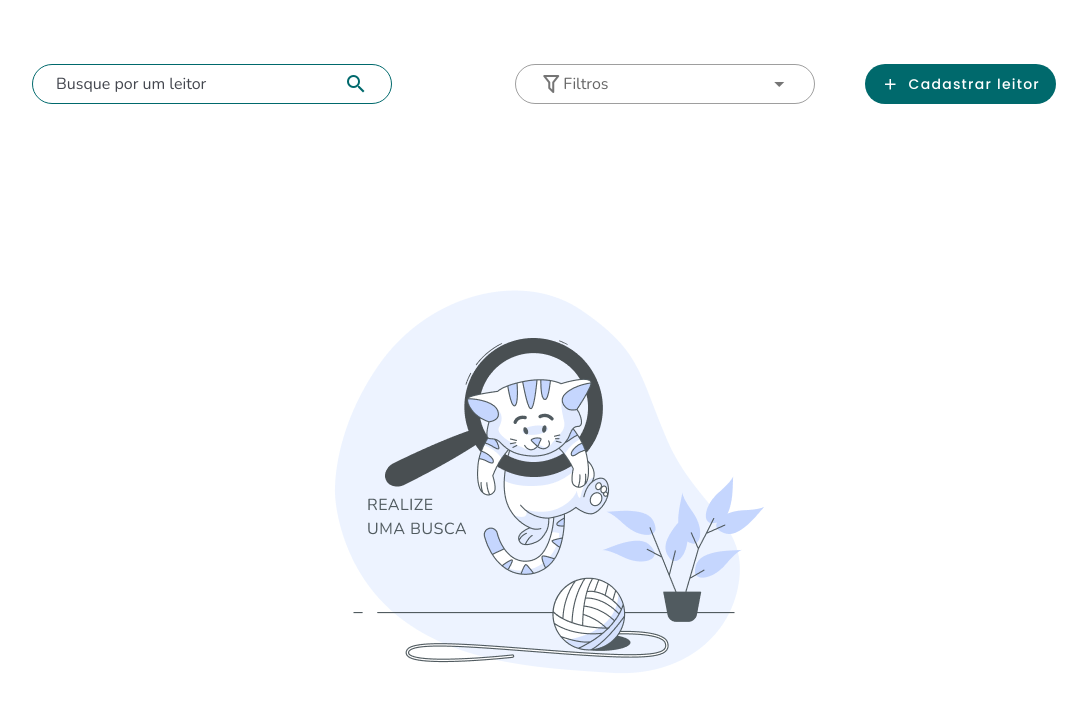
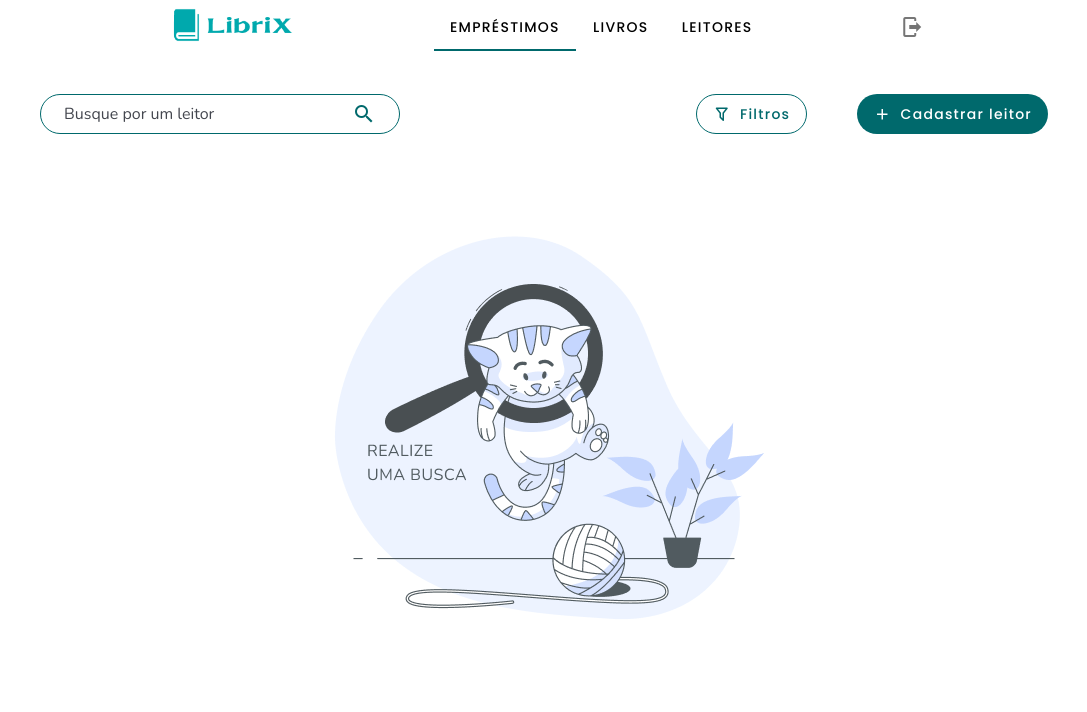
Before and after one commit to nes-facom/front-end, a Vue app: page /leitores in a window 1280 px wide. Shown: the top 712 px of the page, without its empty margins (96-1183 px from the left). Built offline with nearby package versions, Linux system fonts and the light colour scheme; sample sign-in values are in the browser's storage.

Commit message:
feat: visual da tela leitores finalizada

```diff
--- a/src/components/BotaoPadrao.vue
+++ b/src/components/BotaoPadrao.vue
@@ -29,6 +29,13 @@
             :type="type"
             v-if="outlined"
         >
+            <v-icon
+                v-if="icon"
+                dark
+                left
+            >
+                {{ icon }}
+            </v-icon>
             {{ conteudo }}
         </v-btn>
     </div>
--- /dev/null
+++ b/src/components/CardLeitor.vue
@@ -0,0 +1,57 @@
+<template>
+    <div class="card-leitor">
+        <span class="span1"> {{ conteudo.nome }} </span>
+        <span class="span2" v-if="conteudo.serie"> {{ conteudo.serie }} </span>
+        <span class="span2" v-if="conteudo.disciplina"> {{ conteudo.disciplina }} </span>
+        <span class="span3"> {{ conteudo.tipo }} </span>
+    </div>
+</template>
+
+<script>
+
+export default {
+    props: {
+        conteudo: {
+            type: Object,
+            required: true
+        }
+    }
+}
+
+</script>
+
+<style scoped>
+
+span {
+    font: var(--body-large);
+    color: var(--on-surface);
+}
+
+.card-leitor {
+    display: grid;
+    grid-template-columns: 1fr 1fr 1fr;
+
+    width: 100%;
+    max-width: 100.8rem;
+    height: 6rem;
+
+    background-color: var(--surface);
+    border-radius: 1.2rem;
+    border: 0.1rem solid var(--outline-variant);
+}
+
+.span1 {
+    display: flex;
+    justify-content: flex-start;
+    align-items: center;
+    padding-left: 1.6rem;
+}
+
+.span2, .span3 {
+    display: flex;
+    justify-content: center;
+    align-items: center;
+}
+
+
+</style>
--- a/src/components/FiltroLeitor.vue
+++ b/src/components/FiltroLeitor.vue
@@ -1,6 +1,6 @@
 <template lang="">
     <div data-app>
-        <v-select
+        <!-- <v-select
             data-cy="filtro-seletor"
             dense
             hide-details
@@ -11,16 +11,30 @@
             rounded
             v-model="filtros"
             :items="opcoes"
-        ></v-select>
+        ></v-select> -->
+        <BotaoPadrao
+            conteudo="Filtros"
+            type="button"
+            icon="mdi-filter-outline"
+            outlined
+        >
+        </BotaoPadrao>
     </div>
 </template>
 <script>
+import BotaoPadrao from '@/components/BotaoPadrao.vue'
+
 export default {
     data() {
         return {
+            filtros: [],
             opcoes: ['discente', 'docente']
         }
     },
+
+    components: {
+        BotaoPadrao
+    }
 }
 </script>
 <style scoped>
--- a/src/components/ListaDeLeitores.vue
+++ b/src/components/ListaDeLeitores.vue
@@ -1,14 +1,47 @@
 <template>
-    <div>
-        <img src="@/assets/images/realize-uma-busca.png" alt="um gato prenduraod numa lupa com o texto `realize uma busca` ao lado dele">
+    <div id="lista-leitores-wrapper">
+        <img v-if="busca === ''"
+        src="@/assets/images/realize-uma-busca.png" alt="Um gato prendurado numa lupa com o texto `realize uma busca` ao lado dele">
+        <div
+        id="head-wrapper"
+        v-if="busca !== '' && arrayRequest.length > 0">
+            <span class="span1"> Nome </span>
+            <span class="span2"> Série/Disciplina </span>
+            <span class="span3"> Tipo </span>
+        </div>
+        <div
+        id="lista-card-wrapper"
+        v-if="busca !== ''">
+            <CardLeitor
+            v-for="(leitor, index) in arrayRequest"
+            :key="index"
+            :conteudo="leitor"></CardLeitor>
+        </div>
+        <img v-if="busca !== '' && arrayRequest.length === 0"
+        src="@/assets/images/nenhum-resultado-encontrado.png" alt="Um fantasma com diversos morcegos em volta dele, ambos voando numa noite iluminada por uma lua. Com o texto abaixo deles escrito `Nenhum resultado encontrado`. ">
     </div>
 </template>
 
 <script>
 
+import CardLeitor from '@/components/CardLeitor.vue';
+
 export default {
+    data() {
+        return {
+            arrayRequest: [
 
+            ]
+        }
+    },
 
+    props: {
+        busca: '',
+    },
+
+    components: {
+        CardLeitor,
+    }
 }
 
 </script>
@@ -16,6 +49,56 @@ export default {
 
 <style scoped>
 
+#lista-leitores-wrapper {
+    display: flex;
+    flex-direction: column;
+    justify-content: center;
+    align-items: center;
 
+    gap: 3rem;
+
+    width: 100%;
+    max-width: 100.8rem;
+}
+
+span {
+    font: var(--title-medium);
+    color: var(--black);
+}
+
+#head-wrapper {
+    display: grid;
+    grid-template-columns: 1fr 1fr 1fr;
+
+    width: 100%;
+}
+
+#lista-card-wrapper {
+    display: flex;
+    flex-direction: column;
+    justify-content: center;
+    align-items: center;
+
+    gap: 1rem;
+
+    width: 100%;
+}
+
+.span1 {
+    display: flex;
+    justify-content: flex-start;
+    align-items: center;
+    padding-left: 1.6rem;
+}
+
+.span2, .span3 {
+    display: flex;
+    justify-content: center;
+    align-items: center;
+}
+
+img:nth-child(2) {
+    width: 40rem;
+}
 
 </style>
--- a/src/views/TelaCadastrarLeitores.vue
+++ b/src/views/TelaCadastrarLeitores.vue
@@ -450,7 +450,7 @@ span:first-child {
 
 #window {
   display: flex;
-  justify-content: start;
+  justify-content: flex-start;
   align-items: center;
 
   gap: 10rem;
--- a/src/views/TelaLeitores.vue
+++ b/src/views/TelaLeitores.vue
@@ -1,16 +1,16 @@
 <template>
     <div id="background">
         <div id="wrapper">
-            <!-- Header -->
+            <div id="wrapper-cabecalho">
+                <BarraDeNavegacao></BarraDeNavegacao>
                 <section id="acoes">
                     <BarraDeBusca
+                        class="acoes-item1"
                         conteudo="Busque por um leitor"
-                    @busca="realizarBusca"
+                        @busca="salvarQueryDeBusca"
                     ></BarraDeBusca>
-
-                <div id="botoes-direita">
+                    <div class="acoes-item2">
                         <FiltroLeitor
-                        :opcoes="filtrosLeitores"
                         ></FiltroLeitor>
                         <router-link to="/leitores/cadastrar">
                             <BotaoPadrao
@@ -21,15 +21,16 @@
                             </BotaoPadrao>
                         </router-link>
                     </div>
-
                 </section>
-            <ListaDeLeitores></ListaDeLeitores>
+            </div>
+            <ListaDeLeitores :busca="this.queryDeBusca"></ListaDeLeitores>
         </div>
     </div>
 </template>
 
 <script>
 
+import BarraDeNavegacao from '@/components/BarraDeNavegacao.vue';
 import BarraDeBusca from '@/components/BarraDeBusca.vue';
 import FiltroLeitor from '@/components/FiltroLeitor.vue';
 import BotaoPadrao from '@/components/BotaoPadrao.vue'
@@ -39,11 +40,12 @@ import ListaDeLeitores from '@/components/ListaDeLeitores.vue';
 export default {
     data() {
         return {
-            filtrosLeitores: ['discente', 'docente']
+            queryDeBusca: '',
         }
     },
 
     components: {
+        BarraDeNavegacao,
         BarraDeBusca,
         BotaoPadrao,
         FiltroLeitor,
@@ -51,9 +53,8 @@ export default {
     },
 
     methods: {
-        realizarBusca(query) {
-            // Lógica de pesquisa com o "query" recebido
-            // Atualize os resultados da pesquisa aqui
+        salvarQueryDeBusca(query) {
+            this.queryDeBusca = query;
         }
     },
 
@@ -82,29 +83,45 @@ export default {
 #wrapper {
     display: flex;
     flex-direction: column;
-    justify-content: space-around;
     align-items: center;
 
     width: 80%;
     max-width: 144rem;
 
     height: 100%;
+
+    gap: 4.4rem;
 }
 
-#acoes {
+#wrapper-cabecalho {
     display: flex;
+    flex-direction: column;
     justify-content: space-between;
     align-items: center;
+
+    gap: 4rem;
 
     width: 100%;
 }
 
-#botoes-direita {
-    display: flex;
-    justify-content: end;
-    align-items: center;
+#acoes {
+    display: grid;
+    grid-template-columns: 1fr 1fr;
 
     width: 100%;
+    max-width: 100.8rem;
+}
+
+.acoes-item1 {
+    display: flex;
+    justify-content: flex-start;
+    align-items: center;
+}
+
+.acoes-item2 {
+    display: flex;
+    justify-content: flex-end;
+    align-items: center;
 
     gap: 5rem;
 }
```
Also changed, not shown: src/assets/images/nenhum-resultado-encontrado.png (added). Lines whose indentation alone changed are shown as unchanged.
